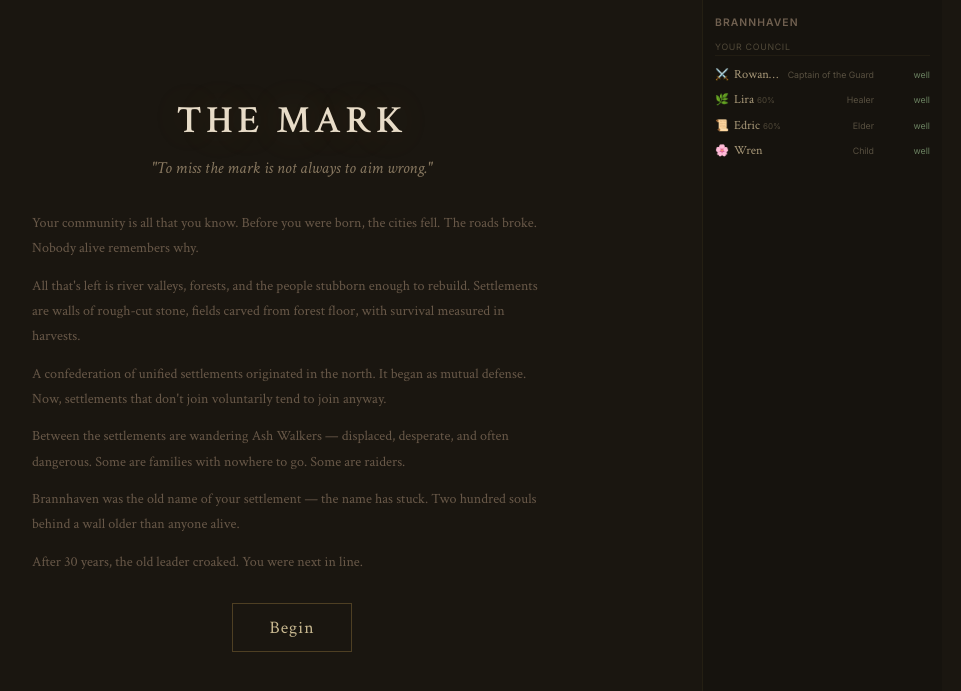
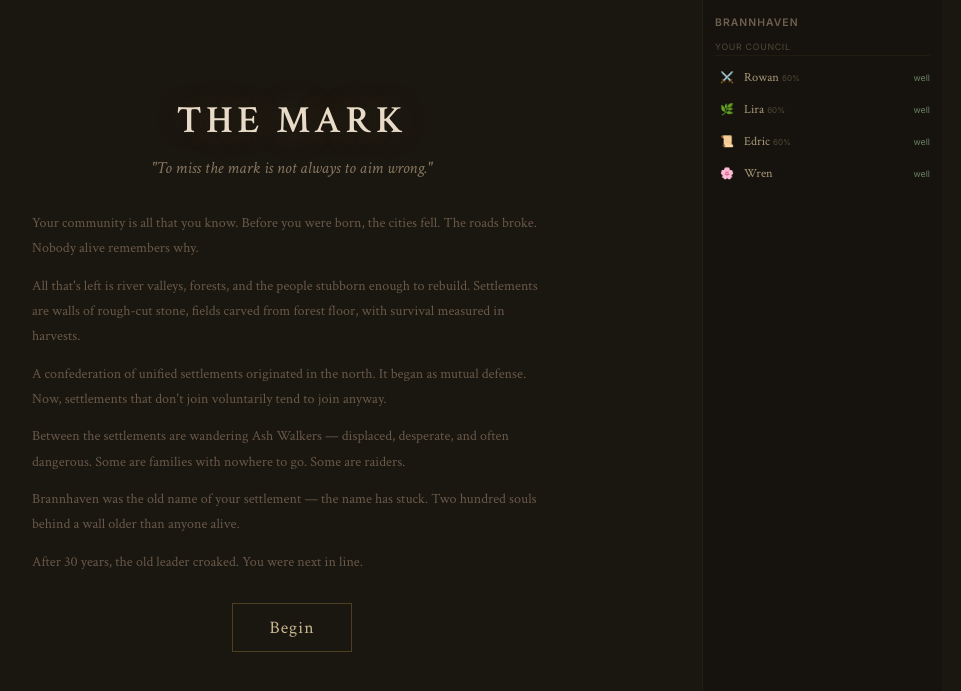
Before and after one commit to ethan-stratton/ethan-stratton.github.io, a Jekyll site: the page lab/the-mark/index.html, which Jekyll copies as it is, in a window 1280 px wide. Shown: the top 691 px of the page, without its empty margins (228-1189 px from the left). Built offline with Jekyll 4.4.1, drawn with Linux system fonts in a browser that asks for light colours.

Commit message:
The Mark: colored circle portraits with initials, cleaner roster

```diff
--- a/lab/the-mark/index.html
+++ b/lab/the-mark/index.html
@@ -90,7 +90,8 @@
 .status-chained{color:#8070a0}
 .status-fled{color:#607080}
 .status-unknown{color:#585050}
-.char-icon{margin-right:5px;font-size:0.7rem;flex-shrink:0}
+.char-icon{margin-right:5px;font-size:0.7rem;flex-shrink:0;width:24px;height:24px;display:inline-flex;align-items:center;justify-content:center}
+.char-portrait{width:24px;height:24px;border-radius:50%;display:inline-flex;align-items:center;justify-content:center;font-family:'Inter',sans-serif;font-size:0.5rem;font-weight:600;color:#1a1610;flex-shrink:0;margin-right:5px}
 @keyframes pulse-dying{0%,100%{opacity:1}50%{opacity:0.3}}
 
 /* Responsive: stack on mobile */
@@ -146,47 +147,47 @@
 const CHARACTERS=[
   // ── YOUR COUNCIL ──
   // ── YOUR COUNCIL (visible from start) ──
-  {id:'rowan',name:'Rowan',role:'Captain of the Guard',group:'council',status:'well',icon:'⚔️',visible:true,
+  {id:'rowan',name:'Rowan',role:'Captain of the Guard',group:'council',status:'well',icon:'⚔️',visible:true,portrait:'#8B6914',
    bio:'Forty-two. Built like the wall he patrols. Lost his wife to an Ash Walker raid six years ago. Never talks about it. Protects Brannhaven the only way he knows — with steel and stone. Good man. Scared man.',trust:60},
-  {id:'lira',name:'Lira',role:'Healer',group:'council',status:'well',icon:'🌿',visible:true,
+  {id:'lira',name:'Lira',role:'Healer',group:'council',status:'well',icon:'🌿',visible:true,portrait:'#5B8C5A',
    bio:'Thirty-five. Trained under the old leader. Knows every herb in the valley. Treats broken bones and broken hearts with equal seriousness. Believes in people past the point of evidence.',trust:60},
-  {id:'edric',name:'Edric',role:'Elder, Council',group:'council',status:'well',icon:'📜',visible:true,
+  {id:'edric',name:'Edric',role:'Elder, Council',group:'council',status:'well',icon:'📜',visible:true,portrait:'#6B6B8D',
    bio:'Sixty-one. Remembers things nobody else does — the old laws, the old agreements, the reason the wall was built where it was. Believes that rules kept Brannhaven alive when nothing else could.',trust:60},
-  {id:'wren',name:'Wren',role:'Child',group:'council',status:'well',icon:'🌸',visible:true,
+  {id:'wren',name:'Wren',role:'Child',group:'council',status:'well',icon:'🌸',visible:true,portrait:'#B08DAB',
    bio:'Eight years old. Sits on the wall and watches everything. Asks questions that adults avoid.'},
 
   // ── BRANNHAVEN (revealed by petitions) ──
-  {id:'corwin',name:'Corwin',role:'Scout',group:'brannhaven',status:'dead',icon:'',visible:false,
+  {id:'corwin',name:'Corwin',role:'Scout',group:'brannhaven',status:'dead',icon:'',visible:false,portrait:'#7A6A5A',
    bio:'Died beyond the wall trying to stop a defection.'},
-  {id:'hale',name:'Hale',role:'Scout (defected)',group:'brannhaven',status:'dead',icon:'',visible:false,
+  {id:'hale',name:'Hale',role:'Scout (defected)',group:'brannhaven',status:'dead',icon:'',visible:false,portrait:'#6A5A4A',
    bio:'Defected to the Reach. Killed for it. His mother still lives inside the wall.'},
-  {id:'hale_mother',name:'Hale\'s Mother',role:'Resident',group:'brannhaven',status:'grieving',icon:'',visible:false},
-  {id:'corwin_wife',name:'Senna',role:'Corwin\'s wife',group:'brannhaven',status:'grieving',icon:'',visible:false},
-  {id:'declan',name:'Declan',role:'Wall-crew',group:'brannhaven',status:'well',icon:'',visible:false,
+  {id:'hale_mother',name:'Hale\'s Mother',role:'Resident',group:'brannhaven',status:'grieving',icon:'',visible:false,portrait:'#8A7A6A'},
+  {id:'corwin_wife',name:'Senna',role:'Corwin\'s wife',group:'brannhaven',status:'grieving',icon:'',visible:false,portrait:'#9A7A6A'},
+  {id:'declan',name:'Declan',role:'Wall-crew',group:'brannhaven',status:'well',icon:'',visible:false,portrait:'#7A8A6A',
    bio:'Good with his hands. Wife died in the spring. Raising his daughter alone.'},
-  {id:'declan_daughter',name:'Mira',role:'Declan\'s daughter',group:'brannhaven',status:'sick',icon:'',visible:false,
+  {id:'declan_daughter',name:'Mira',role:'Declan\'s daughter',group:'brannhaven',status:'sick',icon:'',visible:false,portrait:'#A09080',
    bio:'Seven. Hungry. Sick.'},
-  {id:'marsh',name:'Marsh',role:'Trader',group:'brannhaven',status:'unknown',icon:'',visible:false,
+  {id:'marsh',name:'Marsh',role:'Trader',group:'brannhaven',status:'unknown',icon:'',visible:false,portrait:'#6A7A8A',
    bio:'Iron tools, high prices, no sentiment.'},
-  {id:'kael',name:'Kael',role:'Agitator',group:'brannhaven',status:'unknown',icon:'',visible:false,
+  {id:'kael',name:'Kael',role:'Agitator',group:'brannhaven',status:'unknown',icon:'',visible:false,portrait:'#8A6A5A',
    bio:'Talks about fairness. Draws crowds. Not entirely wrong.'},
 
   // ── OUTSIDERS (revealed by petitions) ──
-  {id:'elif',name:'Elif',role:'Refugee',group:'outsiders',status:'unknown',icon:'',visible:false,
+  {id:'elif',name:'Elif',role:'Refugee',group:'outsiders',status:'unknown',icon:'',visible:false,portrait:'#8A7060',
    bio:'Three weeks on foot from a Reach-absorbed settlement. Two children. An old man.'},
-  {id:'elif_boy',name:'Elif\'s son',role:'Child, ~6',group:'outsiders',status:'unknown',icon:'',visible:false},
-  {id:'elif_girl',name:'Elif\'s daughter',role:'Infant',group:'outsiders',status:'unknown',icon:'',visible:false},
-  {id:'avi',name:'Old Avi',role:'Elder',group:'outsiders',status:'unknown',icon:'',visible:false,
+  {id:'elif_boy',name:'Elif\'s son',role:'Child, ~6',group:'outsiders',status:'unknown',icon:'',visible:false,portrait:'#9A8070'},
+  {id:'elif_girl',name:'Elif\'s daughter',role:'Infant',group:'outsiders',status:'unknown',icon:'',visible:false,portrait:'#A09080'},
+  {id:'avi',name:'Old Avi',role:'Elder',group:'outsiders',status:'unknown',icon:'',visible:false,portrait:'#8080A0',
    bio:'Prays in a language no one here recognizes. Walks with a staff.'},
-  {id:'nath',name:'Nath',role:'Reach deserter',group:'outsiders',status:'unknown',icon:'',visible:false,
+  {id:'nath',name:'Nath',role:'Reach deserter',group:'outsiders',status:'unknown',icon:'',visible:false,portrait:'#6A7A6A',
    bio:'Stripped his insignia and ran. Knows patrol routes. Or he\'s a spy.'},
-  {id:'pacifists',name:'Thornfield families',role:'Pacifists (×6)',group:'outsiders',status:'unknown',icon:'',visible:false,
+  {id:'pacifists',name:'Thornfield families',role:'Pacifists (×6)',group:'outsiders',status:'unknown',icon:'',visible:false,portrait:'#8A8A7A',
    bio:'Buried their weapons. Will work. Will not fight. Ever.'},
 
   // ── THE REACH (revealed by events) ──
-  {id:'warden',name:'The Warden',role:'Leader of the Reach',group:'reach',status:'unknown',icon:'',visible:false,
+  {id:'warden',name:'The Warden',role:'Leader of the Reach',group:'reach',status:'unknown',icon:'',visible:false,portrait:'#5A4A4A',
    bio:'A pragmatist who decided chaos was worse than control.'},
-  {id:'envoy',name:'The Envoy',role:'Reach diplomat',group:'reach',status:'unknown',icon:'',visible:false,
+  {id:'envoy',name:'The Envoy',role:'Reach diplomat',group:'reach',status:'unknown',icon:'',visible:false,portrait:'#5A5A6A',
    bio:'Polite. Reasonable. Terrifying.'},
 ];
 
@@ -237,10 +238,13 @@
       const stCls=STATUS_CLASSES[c.status]||'status-unknown';
       const stTxt=STATUS_TEXT[c.status]||c.status;
       const trustHtml=(c.trust!==undefined)?`<span style="font-family:Inter,sans-serif;font-size:0.5rem;color:#504838;margin-left:3px">${c.trust}%</span>`:'';
-      html+=`<div class="${cls}" title="${c.bio||''}">`;
-      html+=`<span class="char-icon">${c.icon||''}</span>`;
+      // Portrait: colored circle with initial, or emoji if set
+      const initial=c.name.charAt(0).toUpperCase();
+      const pColor=isDead?'#3A3030':c.portrait||'#605040';
+      const portraitHtml=c.icon?`<span class="char-icon">${c.icon}</span>`:`<span class="char-portrait" style="background:${pColor}">${initial}</span>`;
+      html+=`<div class="${cls}" title="${(c.bio||'').replace(/"/g,'&quot;')}">`;
+      html+=portraitHtml;
       html+=`<span class="char-name">${c.name}${trustHtml}</span>`;
-      html+=`<span class="char-role">${c.role.split(',')[0]}</span>`;
       html+=`<span class="char-status ${stCls}">${stTxt}</span>`;
       html+=`</div>`;
     });
```
